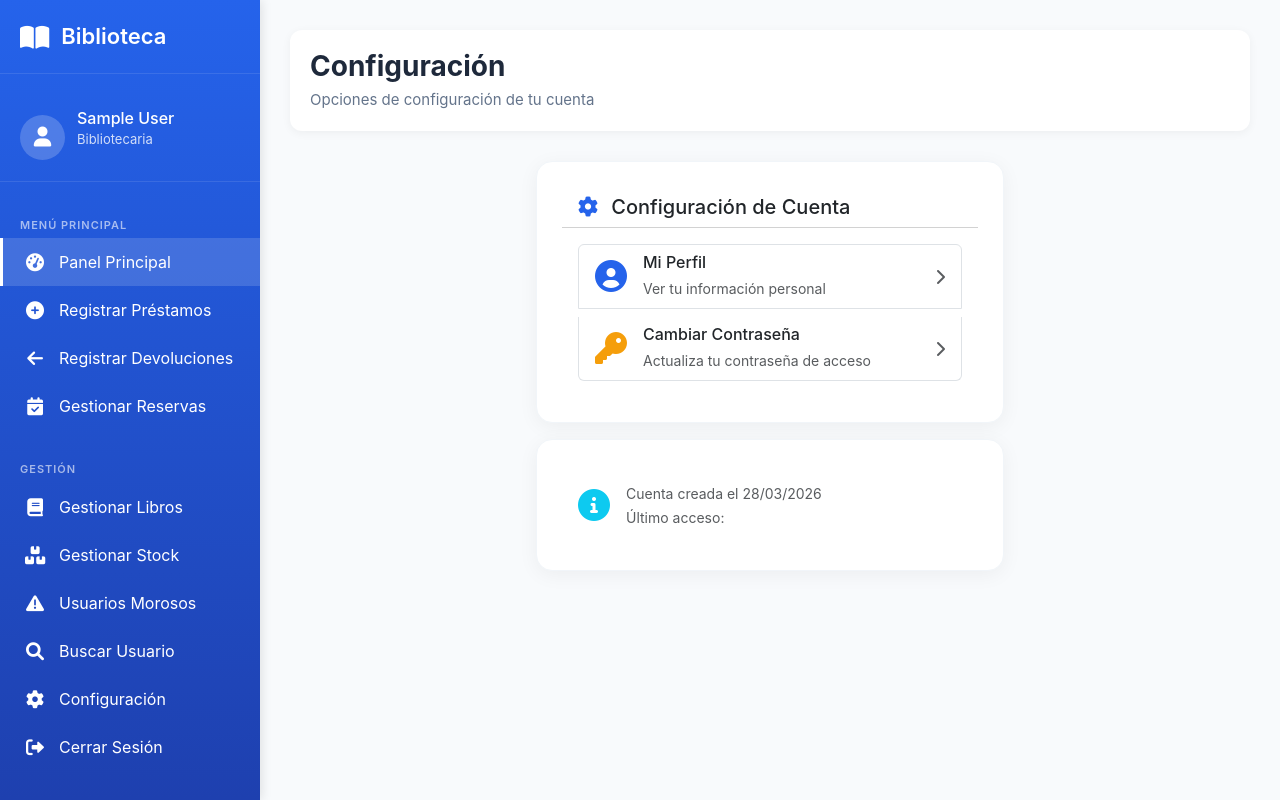
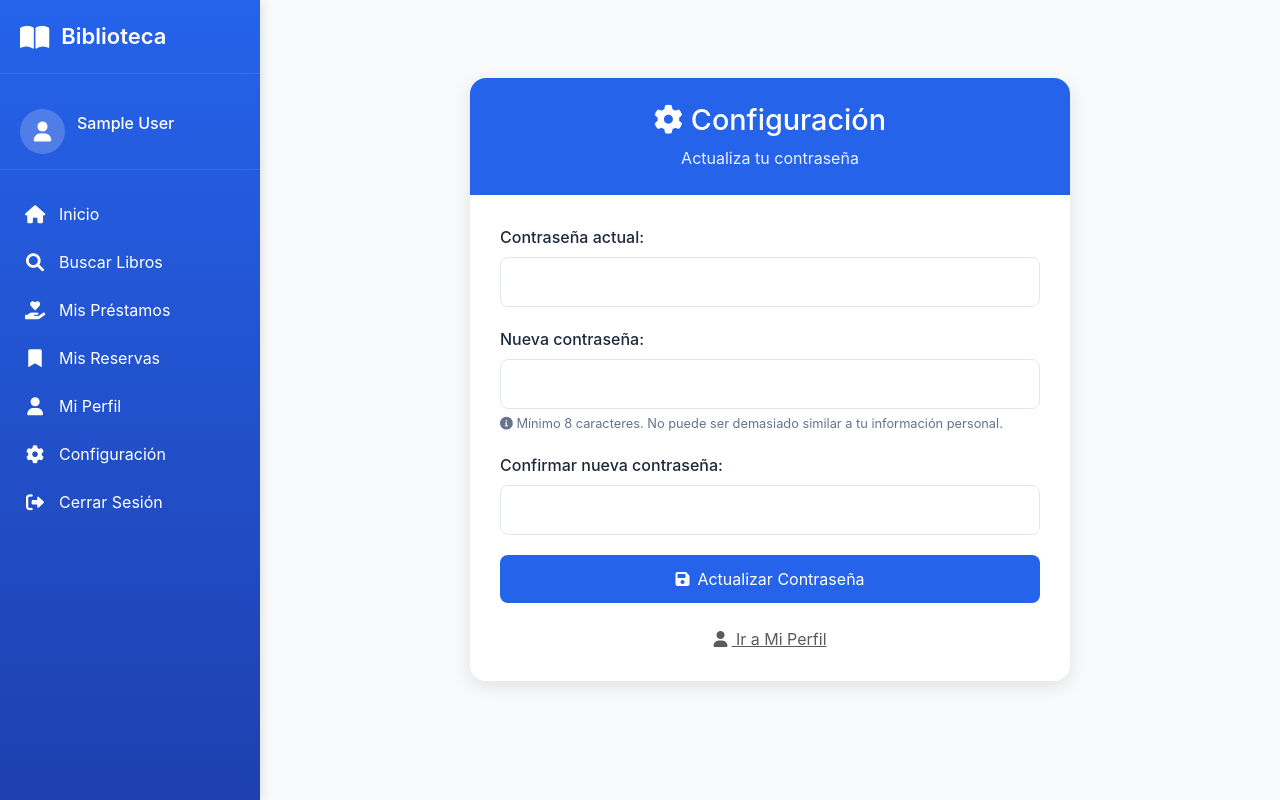
Before and after one commit to AnaVi05/biblioteca-sistema, a Django app: page /configuracion/ in a window 1280 px wide. Run offline with Django 5.2, Linux system fonts and the light colour scheme; the visitor is signed in with stand-in values (Sample User, id 1); data that the repository does not hold is empty.

Commit message:
Agrega perfil de usuario y configuración: - Vista y template de Mi Perfil (editar datos personales) - Vista y template de Configuración (cambiar contraseña) - URLs para perfil y configuración - Cancelar solicitud de préstamo (estado SOLICITADO) - Cancelar reserva con eliminación directa - Corrección de errores en URLs de cambio de contraseña

```diff
--- a/Biblioteca/urls.py
+++ b/Biblioteca/urls.py
@@ -1,19 +1,36 @@
+"""
+URL configuration for Biblioteca project.
+
+The `urlpatterns` list routes URLs to views. For more information please see:
+    https://docs.djangoproject.com/en/5.2/topics/http/urls/
+Examples:
+Function views
+    1. Add an import:  from my_app import views
+    2. Add a URL to urlpatterns:  path('', views.home, name='home')
+Class-based views
+    1. Add an import:  from other_app.views import Home
+    2. Add a URL to urlpatterns:  path('', Home.as_view(), name='home')
+Including another URLconf
+    1. Import the include() function: from django.urls import include, path
+    2. Add a URL to urlpatterns:  path('blog/', include('blog.urls'))
+"""
 from django.contrib import admin
 from django.urls import path, include
 from django.contrib.auth import views as auth_views
+from django.shortcuts import render, redirect
 from django.contrib.auth.decorators import login_required
 from django.contrib.auth import logout
-from django.shortcuts import redirect, render
 from usuario import views
 from django.conf import settings
 from django.conf.urls.static import static
-from prestamo.views import mi_perfil, configuracion_panel
 
-# Vista de redirección según rol
-def redirigir_inicio(request):
-    """Redirige según el rol del usuario"""
+
+
+@login_required
+def menu_principal(request):
+    # para diferenciar el menu_bibliotecario  del usuario
     if request.user.is_staff:
-        return redirect('dashboard_bibliotecario')
+        return render(request, 'base/menu_bibliotecario.html')
     else:
         return render(request, 'base/menu_usuario.html')
 
@@ -25,10 +42,11 @@
     path('admin/', admin.site.urls),
     path('login/', auth_views.LoginView.as_view(template_name='registration/login.html'), name='login'),
     path('logout/', cerrar_sesion, name='logout'),
-    path('', redirigir_inicio, name='home'),
+    path('', menu_principal, name='home'),
     path('registro/', views.registrar_usuario, name='registro'),
-
-    # Cambio de contraseña
+    path('catalogo/', include('catalogo.urls')),
+    path('', include('prestamo.urls')),
+    path('perfil/', views.mi_perfil, name='mi_perfil'),
     path('cambiar-contrasena/', auth_views.PasswordChangeView.as_view(
         template_name='registration/password_change.html',
         success_url='/cambiar-contrasena/hecho/'
@@ -36,14 +54,11 @@
     path('cambiar-contrasena/hecho/', auth_views.PasswordChangeDoneView.as_view(
         template_name='registration/password_change_done.html'
     ), name='password_change_done'),
-
-    # Perfil y configuración
-    path('perfil/', mi_perfil, name='mi_perfil'),
-    path('configuracion/', configuracion_panel, name='configuracion_panel'),
-
-    path('catalogo/', include('catalogo.urls')),
-    path('', include('prestamo.urls')),
+    path('configuracion/', views.configuracion, name='configuracion'),
 ]
 
 if settings.DEBUG:
     urlpatterns += static(settings.MEDIA_URL, document_root=settings.MEDIA_ROOT)
+
+LOGIN_URL = 'login'
+LOGIN_REDIRECT_URL = 'home'
--- a/prestamo/models.py
+++ b/prestamo/models.py
@@ -13,6 +13,7 @@
         ('VENCIDO', 'Vencido'),
         ('DEVUELTO', 'Devuelto'),
         ('EXTRAVIADO', 'Extraviado'),
+        ('CANCELADA', 'Cancelada'),
     ]
 
     socio = models.ForeignKey(
--- a/prestamo/urls.py
+++ b/prestamo/urls.py
@@ -17,6 +17,8 @@
     path('registrar/<int:ejemplar_id>/', views.registrar_prestamo_usuario, name='registrar_prestamo_usuario'),
     path('mis-prestamos/', views.mis_prestamos, name='mis_prestamos'),
     path('mis-prestamos/devolver/<int:prestamo_id>/', views.devolver_prestamo_usuario, name='devolver_prestamo_usuario'),
+    path('cancelar-solicitud/<int:prestamo_id>/', views.cancelar_solicitud, name='cancelar_solicitud'),
+
     # ========== PANEL BIBLIOTECARIO ==========
     path('bibliotecario/dashboard/', views.dashboard_bibliotecario, name='dashboard_bibliotecario'),
     path('bibliotecario/prestamos/nuevo/', views.prestamo_nuevo_bibliotecario, name='prestamo_nuevo_bibliotecario'),
--- a/prestamo/views.py
+++ b/prestamo/views.py
@@ -219,6 +219,26 @@
     return render(request, 'prestamo/confirmar_devolucion.html', context)
 
 
+@login_required
+def cancelar_solicitud(request, prestamo_id):
+    """Cancela una solicitud de préstamo (estado SOLICITADO)"""
+    prestamo = get_object_or_404(
+        Prestamo,
+        id=prestamo_id,
+        socio=request.user.socio,
+        estado='SOLICITADO'
+    )
+
+    if request.method == 'POST':
+        prestamo.estado = 'CANCELADA'  # Necesitás agregar este estado al modelo
+        prestamo.save()
+        messages.success(request, 'Solicitud de préstamo cancelada exitosamente')
+        return redirect('mis_prestamos')
+
+    context = {'prestamo': prestamo}
+    return render(request, 'prestamo/cancelar_solicitud.html', context)
+
+
 # ========== VISTAS PARA RESERVAS ==========
 
 @login_required
@@ -333,8 +353,8 @@
     )
 
     if request.method == 'POST':
-        reserva.estado = 'CANCELADA'
-        reserva.save()
+        # Eliminar la reserva directamente (más simple)
+        reserva.delete()
         messages.success(request, 'Reserva cancelada exitosamente')
         return redirect('mis_reservas')
 
--- a/templates/base/menu_usuario.html
+++ b/templates/base/menu_usuario.html
@@ -520,19 +520,13 @@
                 </a>
             </li>
             <li class="menu-item">
-                <a href="#">
-                    <i class="fas fa-history"></i>
-                    <span>Historial de Préstamos</span>
-                </a>
-            </li>
-            <li class="menu-item">
-                <a href="#">
+                <a href="{% url 'mi_perfil' %}">
                     <i class="fas fa-user"></i>
                     <span>Mi Perfil</span>
                 </a>
             </li>
             <li class="menu-item">
-                <a href="#">
+                <a href="{% url 'configuracion' %}">
                     <i class="fas fa-cog"></i>
                     <span>Configuración</span>
                 </a>
--- /dev/null
+++ b/templates/usuario/configuracion.html
@@ -0,0 +1,176 @@
+{% extends 'base/menu_usuario.html' %}
+{% load static %}
+
+{% block main_content %}
+<style>
+    .config-card {
+        max-width: 600px;
+        margin: 0 auto;
+        background: white;
+        border-radius: 16px;
+        box-shadow: 0 5px 20px rgba(0,0,0,0.1);
+        overflow: hidden;
+    }
+
+    .config-header {
+        background: var(--primary-blue);
+        color: white;
+        padding: 25px;
+        text-align: center;
+    }
+
+    .config-header h2 {
+        margin: 0;
+        font-size: 1.8rem;
+    }
+
+    .config-body {
+        padding: 30px;
+    }
+
+    .form-group {
+        margin-bottom: 20px;
+    }
+
+    .form-group label {
+        display: block;
+        margin-bottom: 8px;
+        font-weight: 500;
+        color: var(--text-dark);
+    }
+
+    .form-group input {
+        width: 100%;
+        padding: 12px;
+        border: 1px solid #e2e8f0;
+        border-radius: 8px;
+        font-size: 1rem;
+    }
+
+    .form-group input:focus {
+        outline: none;
+        border-color: var(--primary-blue);
+    }
+
+    .form-group .help-text {
+        font-size: 0.8rem;
+        color: #64748b;
+        margin-top: 5px;
+    }
+
+    .errorlist {
+        color: #dc2626;
+        list-style: none;
+        padding-left: 0;
+        margin-top: 5px;
+        font-size: 0.85rem;
+    }
+
+    .btn-guardar {
+        background: var(--primary-blue);
+        color: white;
+        border: none;
+        padding: 12px 24px;
+        border-radius: 8px;
+        cursor: pointer;
+        transition: all 0.3s;
+        font-size: 1rem;
+        width: 100%;
+    }
+
+    .btn-guardar:hover {
+        background: var(--dark-blue);
+        transform: translateY(-2px);
+    }
+
+    .alert {
+        padding: 12px;
+        border-radius: 8px;
+        margin-bottom: 20px;
+    }
+
+    .alert-success {
+        background: #d4edda;
+        color: #155724;
+        border-left: 4px solid #28a745;
+    }
+
+    .alert-error {
+        background: #f8d7da;
+        color: #721c24;
+        border-left: 4px solid #dc3545;
+    }
+</style>
+
+<div class="container py-5">
+    <div class="config-card">
+        <div class="config-header">
+            <h2><i class="fas fa-cog me-2"></i>Configuración</h2>
+            <p class="mb-0 mt-2" style="opacity: 0.9;">Actualiza tu contraseña</p>
+        </div>
+
+        <div class="config-body">
+            {% if messages %}
+                {% for message in messages %}
+                    <div class="alert alert-{{ message.tags }}">
+                        {{ message }}
+                    </div>
+                {% endfor %}
+            {% endif %}
+
+            <form method="post">
+                {% csrf_token %}
+
+                <div class="form-group">
+                    <label>Contraseña actual:</label>
+                    <input type="password" name="old_password" class="form-control" required>
+                    {% if form.old_password.errors %}
+                        <ul class="errorlist">
+                            {% for error in form.old_password.errors %}
+                                <li>{{ error }}</li>
+                            {% endfor %}
+                        </ul>
+                    {% endif %}
+                </div>
+
+                <div class="form-group">
+                    <label>Nueva contraseña:</label>
+                    <input type="password" name="new_password1" class="form-control" required>
+                    <div class="help-text">
+                        <i class="fas fa-info-circle"></i> Mínimo 8 caracteres. No puede ser demasiado similar a tu información personal.
+                    </div>
+                    {% if form.new_password1.errors %}
+                        <ul class="errorlist">
+                            {% for error in form.new_password1.errors %}
+                                <li>{{ error }}</li>
+                            {% endfor %}
+                        </ul>
+                    {% endif %}
+                </div>
+
+                <div class="form-group">
+                    <label>Confirmar nueva contraseña:</label>
+                    <input type="password" name="new_password2" class="form-control" required>
+                    {% if form.new_password2.errors %}
+                        <ul class="errorlist">
+                            {% for error in form.new_password2.errors %}
+                                <li>{{ error }}</li>
+                            {% endfor %}
+                        </ul>
+                    {% endif %}
+                </div>
+
+                <button type="submit" class="btn-guardar">
+                    <i class="fas fa-save me-2"></i>Actualizar Contraseña
+                </button>
+            </form>
+
+            <div class="mt-4 text-center">
+                <a href="{% url 'mi_perfil' %}" class="text-muted">
+                    <i class="fas fa-user me-1"></i> Ir a Mi Perfil
+                </a>
+            </div>
+        </div>
+    </div>
+</div>
+{% endblock %}
--- a/usuario/views.py
+++ b/usuario/views.py
@@ -2,6 +2,8 @@
 from django.contrib.auth.models import User
 from django.contrib import messages
 from .models import Socio, NivelAcceso
+from django.contrib.auth import update_session_auth_hash
+from django.contrib.auth.forms import PasswordChangeForm
 
 def registrar_usuario(request):
     if request.method == 'POST':
@@ -69,3 +71,63 @@
         return redirect('login')
 
     return render(request, 'registration/registro.html')
+
+from django.contrib.auth.decorators import login_required
+from django.shortcuts import render, redirect
+from django.contrib import messages
+from .models import Socio
+
+@login_required
+def mi_perfil(request):
+    """Muestra y permite editar los datos del usuario"""
+    socio = request.user.socio
+
+    if request.method == 'POST':
+        # Obtener datos del formulario
+        first_name = request.POST.get('first_name')
+        last_name = request.POST.get('last_name')
+        email = request.POST.get('email')
+        telefono = request.POST.get('telefono')
+        direccion = request.POST.get('direccion')
+
+        # Actualizar User
+        user = request.user
+        user.first_name = first_name
+        user.last_name = last_name
+        user.email = email
+        user.save()
+
+        # Actualizar Socio
+        socio.telefono = telefono
+        socio.direccion = direccion
+        socio.save()
+
+        messages.success(request, 'Perfil actualizado exitosamente')
+        return redirect('mi_perfil')
+
+    context = {
+        'user': request.user,
+        'socio': socio,
+    }
+    return render(request, 'usuario/perfil.html', context)
+
+@login_required
+def configuracion(request):
+    """Configuración del usuario (cambiar contraseña)"""
+
+    if request.method == 'POST':
+        form = PasswordChangeForm(request.user, request.POST)
+        if form.is_valid():
+            user = form.save()
+            update_session_auth_hash(request, user)  # Mantener sesión activa
+            messages.success(request, '¡Contraseña actualizada exitosamente!')
+            return redirect('configuracion')
+        else:
+            messages.error(request, 'Por favor corrige los errores.')
+    else:
+        form = PasswordChangeForm(request.user)
+
+    context = {
+        'form': form,
+    }
+    return render(request, 'usuario/configuracion.html', context)
```
Also changed, not shown: templates/prestamo/cancelar_reserva.html (added, +48 -0 lines), templates/prestamo/cancelar_solicitud.html (added, +41 -0 lines), templates/prestamo/mis_prestamos.html (+4 -3 lines), templates/usuario/perfil.html (added, +243 -0 lines), prestamo/migrations/0007_alter_prestamo_estado.py (added).
